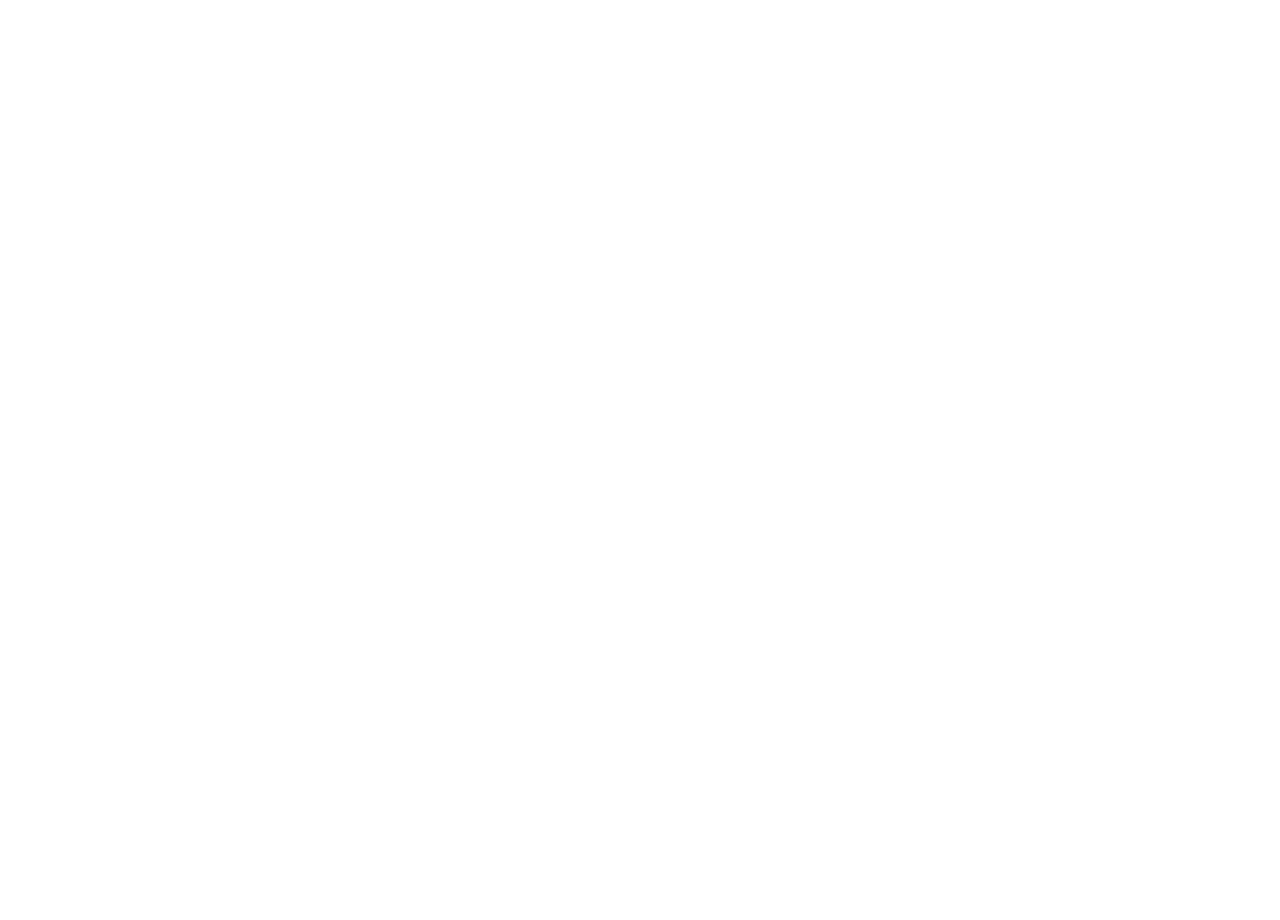
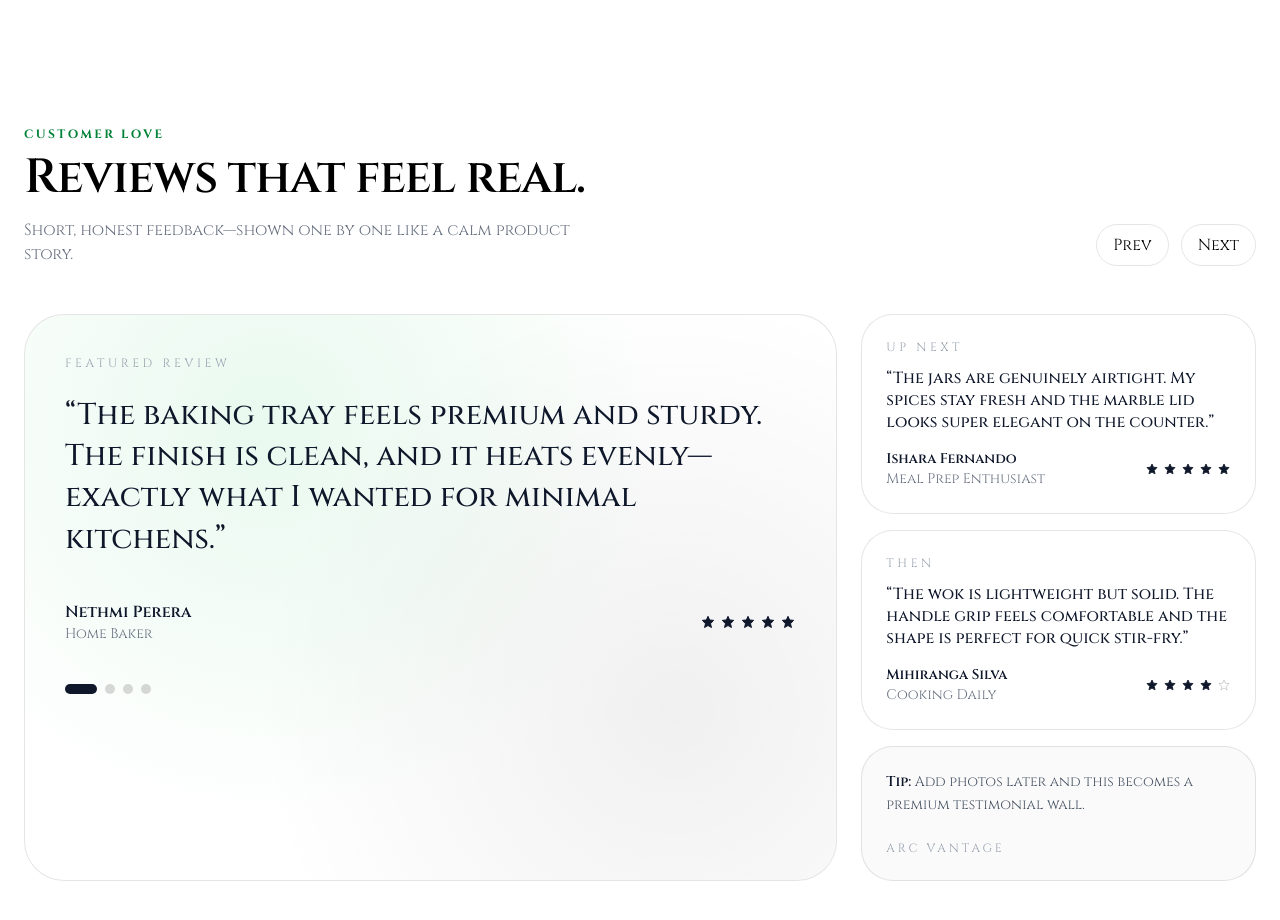
Before and after one commit to abdulraheem05/Arc-Vantage, a Next.js app in the folder arcvantage-store/: page / in a window 1280 px wide. Shown: the part 2360-3280 px from the top of the page. Before the commit the page ends 2374 px from the top, so only its background shows below. Built offline with nearby package versions, Linux system fonts and the light colour scheme; no server answers.

Commit message:
testimonial section

```diff
--- a/arcvantage-store/src/app/page.js
+++ b/arcvantage-store/src/app/page.js
@@ -2,8 +2,9 @@
 import Navbar from "@/components/Navbar";
 import { motion } from "framer-motion";
 import { ArrowRight } from "lucide-react"; // Optional: npm install lucide-react
-import RollingPin3D from "@/components/RollingPin3D";
 import WhyModel3D from "@/components/WhyModel3D";
+import { useEffect, useMemo, useState } from "react";
+import { AnimatePresence } from "framer-motion";
 
 export default function Home() {
   return (
@@ -126,6 +127,8 @@
       <WhyModel3D/>
     </div>
   </section>
+
+  <CustomerReviews/>
     </div>
   );
 }
@@ -161,3 +164,232 @@
     </motion.div>
   );
 }
+
+
+
+function CustomerReviews() {
+  const reviews = useMemo(
+    () => [
+      {
+        name: "Nethmi Perera",
+        role: "Home Baker",
+        rating: 5,
+        text:
+          "The baking tray feels premium and sturdy. The finish is clean, and it heats evenly—exactly what I wanted for minimal kitchens.",
+      },
+      {
+        name: "Ishara Fernando",
+        role: "Meal Prep Enthusiast",
+        rating: 5,
+        text:
+          "The jars are genuinely airtight. My spices stay fresh and the marble lid looks super elegant on the counter.",
+      },
+      {
+        name: "Mihiranga Silva",
+        role: "Cooking Daily",
+        rating: 4,
+        text:
+          "The wok is lightweight but solid. The handle grip feels comfortable and the shape is perfect for quick stir-fry.",
+      },
+      {
+        name: "Sajini Jayawardena",
+        role: "Minimal Home Setup",
+        rating: 5,
+        text:
+          "ARC VANTAGE nailed the aesthetic—everything looks calm and premium. Packaging was also neat and minimal.",
+      },
+    ],
+    []
+  );
+
+  const [index, setIndex] = useState(0);
+  const [dir, setDir] = useState(1); // animation direction
+
+  useEffect(() => {
+    const id = setInterval(() => {
+      setDir(1);
+      setIndex((i) => (i + 1) % reviews.length);
+    }, 7000);
+    return () => clearInterval(id);
+  }, [reviews.length]);
+
+  const active = reviews[index];
+
+  const go = (next) => {
+    setDir(next ? 1 : -1);
+    setIndex((i) => {
+      const n = next ? i + 1 : i - 1;
+      return (n + reviews.length) % reviews.length;
+    });
+  };
+
+  return (
+    <section className="max-w-7xl mx-auto px-6 py-28">
+      <div className="flex items-end justify-between gap-6 mb-12">
+        <div>
+          <h4 className="text-green-700 font-bold tracking-[0.2em] uppercase text-xs mb-3">
+            Customer Love
+          </h4>
+          <h2 className="text-4xl md:text-5xl font-semibold tracking-tight">
+            Reviews that feel real.
+          </h2>
+          <p className="mt-4 text-gray-500 max-w-xl">
+            Short, honest feedback—shown one by one like a calm product story.
+          </p>
+        </div>
+
+        <div className="hidden md:flex items-center gap-3">
+          <button
+            onClick={() => go(false)}
+            className="px-4 py-2 rounded-full border border-black/10 hover:border-black/20 hover:bg-black/5 transition"
+          >
+            Prev
+          </button>
+          <button
+            onClick={() => go(true)}
+            className="px-4 py-2 rounded-full border border-black/10 hover:border-black/20 hover:bg-black/5 transition"
+          >
+            Next
+          </button>
+        </div>
+      </div>
+
+      {/* Creative Layout: Big quote card + small stacked preview */}
+      <div className="grid grid-cols-1 lg:grid-cols-3 gap-6 items-stretch">
+        {/* Main animated card */}
+        <div className="lg:col-span-2 relative rounded-[2.5rem] border border-black/10 bg-white p-10 overflow-hidden">
+          {/* subtle background */}
+          <div className="absolute inset-0 bg-[radial-gradient(circle_at_30%_20%,rgba(34,197,94,0.10),transparent_55%)]" />
+          <div className="absolute inset-0 bg-[radial-gradient(circle_at_80%_70%,rgba(0,0,0,0.06),transparent_55%)]" />
+
+          <div className="relative">
+            <div className="text-xs uppercase tracking-[0.3em] text-gray-400 mb-6">
+              Featured Review
+            </div>
+
+            <AnimatePresence mode="wait" custom={dir}>
+              <motion.div
+                key={index}
+                custom={dir}
+                initial={(d) => ({
+                  opacity: 0,
+                  y: 18,
+                  x: d > 0 ? 22 : -22,
+                  filter: "blur(10px)",
+                })}
+                animate={{
+                  opacity: 1,
+                  y: 0,
+                  x: 0,
+                  filter: "blur(0px)",
+                }}
+                exit={(d) => ({
+                  opacity: 0,
+                  y: -16,
+                  x: d > 0 ? -22 : 22,
+                  filter: "blur(10px)",
+                })}
+                transition={{ duration: 0.55, ease: "easeOut" }}
+              >
+                <div className="text-2xl md:text-3xl leading-snug text-slate-900 font-medium">
+                  “{active.text}”
+                </div>
+
+                <div className="mt-10 flex items-center justify-between gap-6">
+                  <div>
+                    <div className="font-semibold text-slate-900">
+                      {active.name}
+                    </div>
+                    <div className="text-gray-500 text-sm">{active.role}</div>
+                  </div>
+
+                  <Stars rating={active.rating} />
+                </div>
+              </motion.div>
+            </AnimatePresence>
+
+            {/* Dots */}
+            <div className="mt-10 flex items-center gap-2">
+              {reviews.map((_, i) => (
+                <button
+                  key={i}
+                  onClick={() => {
+                    setDir(i > index ? 1 : -1);
+                    setIndex(i);
+                  }}
+                  className={`h-2.5 rounded-full transition-all ${
+                    i === index ? "w-8 bg-slate-900" : "w-2.5 bg-black/15"
+                  }`}
+                  aria-label={`Go to review ${i + 1}`}
+                />
+              ))}
+            </div>
+          </div>
+        </div>
+
+        {/* Side stack (shows next ones as “queued”) */}
+        <div className="flex flex-col gap-4">
+          <MiniReview
+            label="Up next"
+            item={reviews[(index + 1) % reviews.length]}
+          />
+          <MiniReview
+            label="Then"
+            item={reviews[(index + 2) % reviews.length]}
+          />
+          <div className="rounded-[2rem] border border-black/10 bg-neutral-50 p-6 flex-1 flex flex-col justify-between">
+            <div className="text-sm text-gray-600 leading-relaxed">
+              <span className="font-semibold text-slate-900">Tip:</span> Add
+              photos later and this becomes a premium testimonial wall.
+            </div>
+            <div className="mt-6 text-xs uppercase tracking-[0.25em] text-gray-400">
+              ARC VANTAGE
+            </div>
+          </div>
+        </div>
+      </div>
+    </section>
+  );
+}
+
+function MiniReview({ label, item }) {
+  return (
+    <div className="rounded-[2rem] border border-black/10 bg-white p-6">
+      <div className="text-xs uppercase tracking-[0.3em] text-gray-400 mb-3">
+        {label}
+      </div>
+      <div className="text-slate-900 font-medium leading-snug line-clamp-3">
+        “{item.text}”
+      </div>
+      <div className="mt-4 flex items-center justify-between gap-4">
+        <div className="text-sm">
+          <div className="font-semibold text-slate-900">{item.name}</div>
+          <div className="text-gray-500">{item.role}</div>
+        </div>
+        <Stars rating={item.rating} small />
+      </div>
+    </div>
+  );
+}
+
+function Stars({ rating, small = false }) {
+  const size = small ? 14 : 16;
+  return (
+    <div className="flex items-center gap-1">
+      {Array.from({ length: 5 }).map((_, i) => (
+        <svg
+          key={i}
+          width={size}
+          height={size}
+          viewBox="0 0 24 24"
+          fill={i < rating ? "currentColor" : "none"}
+          className={i < rating ? "text-slate-900" : "text-black/20"}
+          stroke="currentColor"
+          strokeWidth="1.5"
+        >
+          <path d="M12 17.27l5.18 3.05-1.39-5.81L20.5 9.5l-6-.5L12 3.5 9.5 9l-6 .5 4.71 5.01-1.39 5.81L12 17.27z" />
+        </svg>
+      ))}
+    </div>
+  );
+}
```
